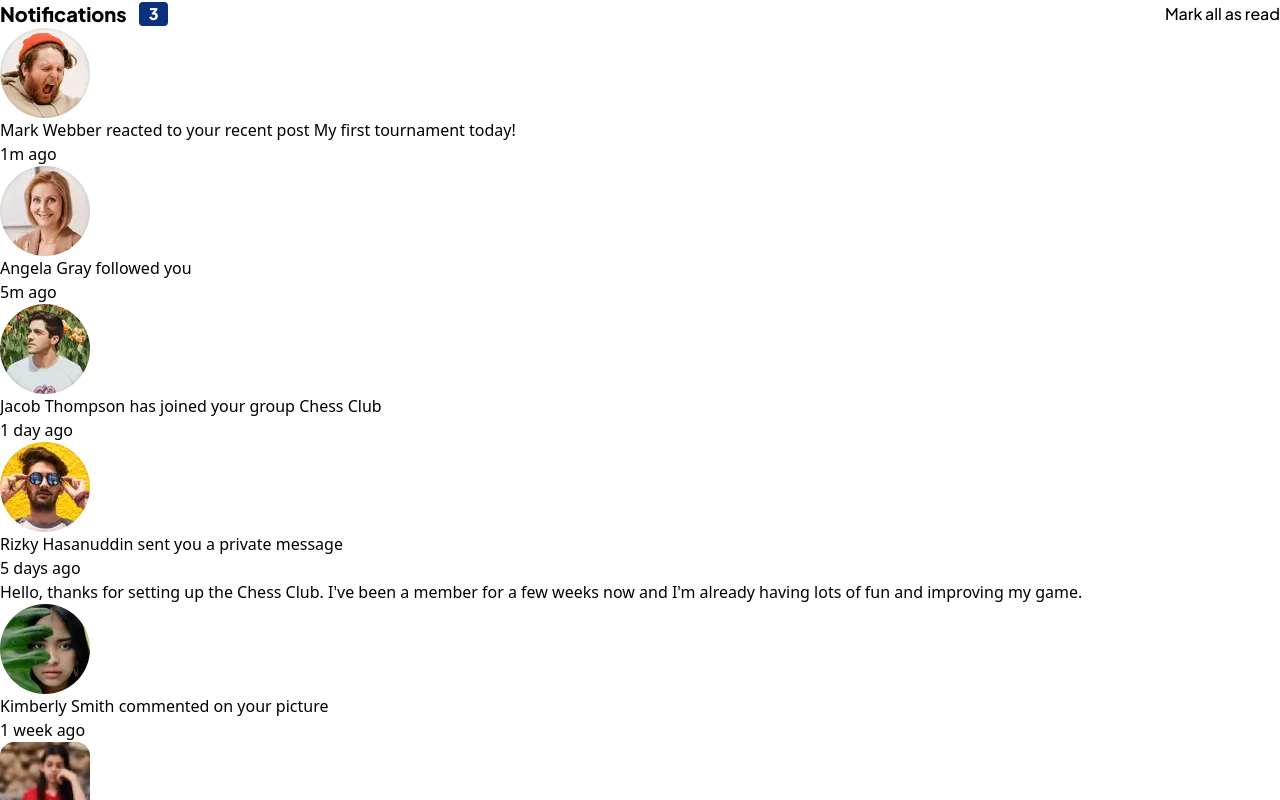
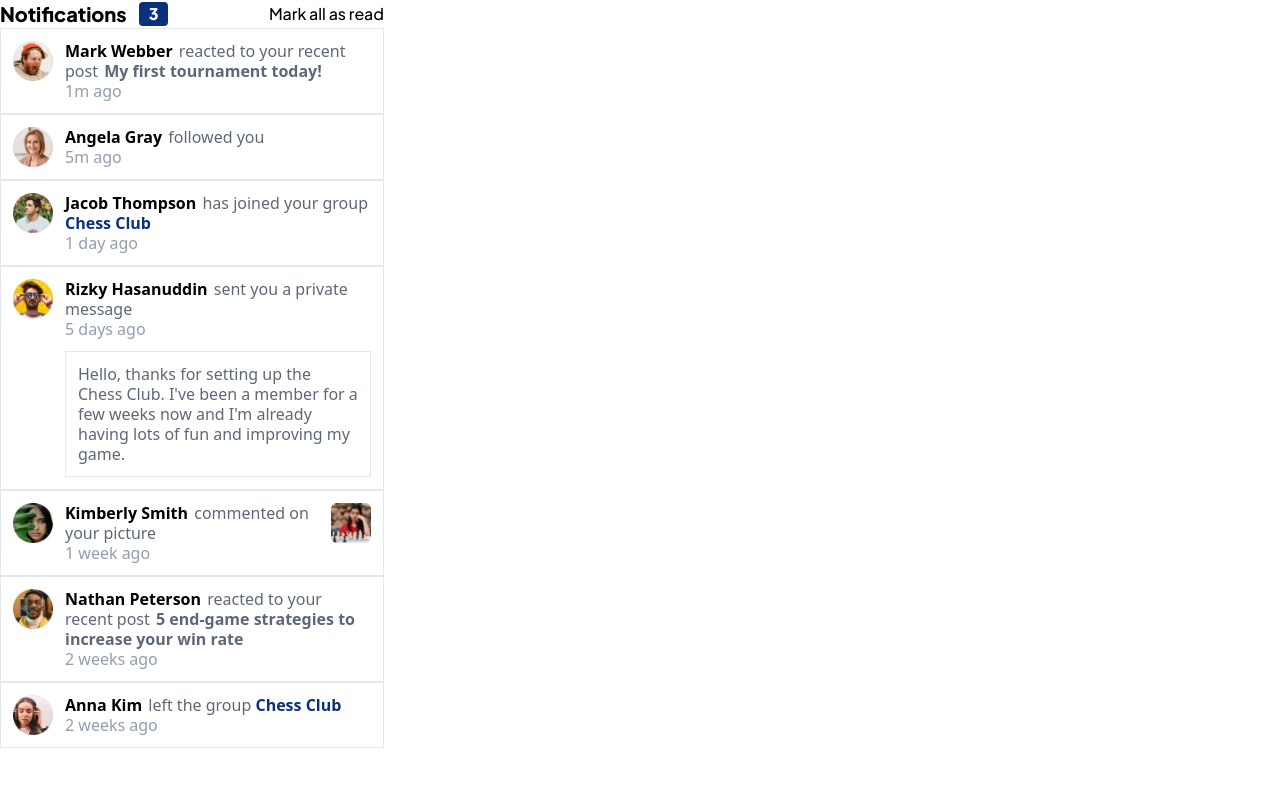
Before and after one commit to Brian-Lin-2/frontend-mentor-notifications, a React (Vite) app: page / in a window 1280 px wide. Shown: the top 800 px of the page. Built offline with nearby package versions, Linux system fonts and the light colour scheme.

Commit message:
Finish basic card styling of notifications

```diff
--- a/src/App.jsx
+++ b/src/App.jsx
@@ -60,14 +60,14 @@ export default function App() {
       name: "Anna Kim",
       profile: "/assets/images/avatar-anna-kim.webp",
       action: "left the group",
-      club: "Chess Club",
+      group: "Chess Club",
       time: "2 weeks ago",
       unread: 'false',
     },
   ]
 
   return (
-    <>
+    <div className="w-96">
       <div className="font-pj-sans flex justify-between">
         <h1 className="font-extrabold text-xl flex items-center gap-3">Notifications <span className="text-white text-base bg-blue px-2.5 rounded">3</span></h1>
         <button>Mark all as read</button>
@@ -76,6 +76,6 @@ export default function App() {
       {notifications.map(notification => {
         return <Notification key={crypto.randomUUID()} notification={notification} />
       })}
-    </>
+    </div>
   );
 }
--- a/src/Notification.jsx
+++ b/src/Notification.jsx
@@ -1,69 +1,68 @@
 function Reaction({ notification }) {
   return (
-    <>
-      <img src={notification.profile} />
+    <div className="flex p-3 border items-start gap-3 leading-5">
+      <img className="w-10" src={notification.profile} />
 
       <div>
-        <p><span>{notification.name}</span> {notification.action} <span>{notification.post}</span></p>
-        <footer>{notification.time}</footer>
+        <p className="text-dark-grayish-blue"><span className="font-bold text-black pr-0.5">{notification.name}</span> {notification.action} <span className="font-bold pl-0.5">{notification.post}</span></p>
+        <footer className="text-grayish-blue">{notification.time}</footer>
       </div>
-    </>
+    </div>
   );
 }
 
 function Follow({ notification }) {
   return (
-    <>
-      <img src={notification.profile} />
+    <div className="flex p-3 border items-start gap-3 leading-5">
+      <img className="w-10" src={notification.profile} />
 
       <div>
-        <p><span>{notification.name}</span> {notification.action}</p>
-        <footer>{notification.time}</footer>
+        <p className="text-dark-grayish-blue"><span className="font-bold text-black pr-0.5">{notification.name}</span> {notification.action}</p>
+        <footer className="text-grayish-blue">{notification.time}</footer>
       </div>
-    </>
+    </div>
   );
 }
 
 function Group({ notification }) {
   return (
-    <>
-      <img src={notification.profile} />
+    <div className="flex p-3 border items-start gap-3 leading-5">
+      <img className="w-10" src={notification.profile} />
 
       <div>
-        <p><span>{notification.name}</span> {notification.action} <span>{notification.group}</span></p>
-        <footer>{notification.time}</footer>
+        <p className="text-dark-grayish-blue"><span className="font-bold text-black pr-0.5">{notification.name}</span> {notification.action} <span className="text-blue font-bold">{notification.group}</span></p>
+        <footer className="text-grayish-blue">{notification.time}</footer>
       </div>
-    </>
+    </div>
   );
 }
 
 function Comment({ notification }) {
   return (
-    <>
-      <img src={notification.profile} />
+    <div className="flex p-3 border items-start gap-3 leading-5">
+      <img className="w-10" src={notification.profile} />
 
       <div>
-        <p><span>{notification.name}</span> {notification.action}</p>
-        <footer>{notification.time}</footer>
+        <p className="text-dark-grayish-blue"><span className="font-bold text-black pr-0.5">{notification.name}</span> {notification.action}</p>
+        <footer className="text-grayish-blue">{notification.time}</footer>
       </div>
 
-      <img src={notification.image} />
-    </>
+      <img className="w-10" src={notification.image} />
+    </div>
   );
 }
 
 function Message({ notification }) {
   return (
-    <>
-      <img src={notification.profile} />
+    <div className="flex p-3 border items-start gap-3 leading-5">
+      <img className="w-10" src={notification.profile} />
 
       <div>
-        <p><span>{notification.name}</span> {notification.action}</p>
-        <footer>{notification.time}</footer>
+        <p className="text-dark-grayish-blue"><span className="font-bold text-black pr-0.5">{notification.name}</span> {notification.action}</p>
+        <footer className="text-grayish-blue">{notification.time}</footer>
+        <p className="text-dark-grayish-blue border p-3 mt-3">{notification.message}</p>
       </div>
-
-      <p>{notification.message}</p>
-    </>
+    </div>
   );
 }
 
```
